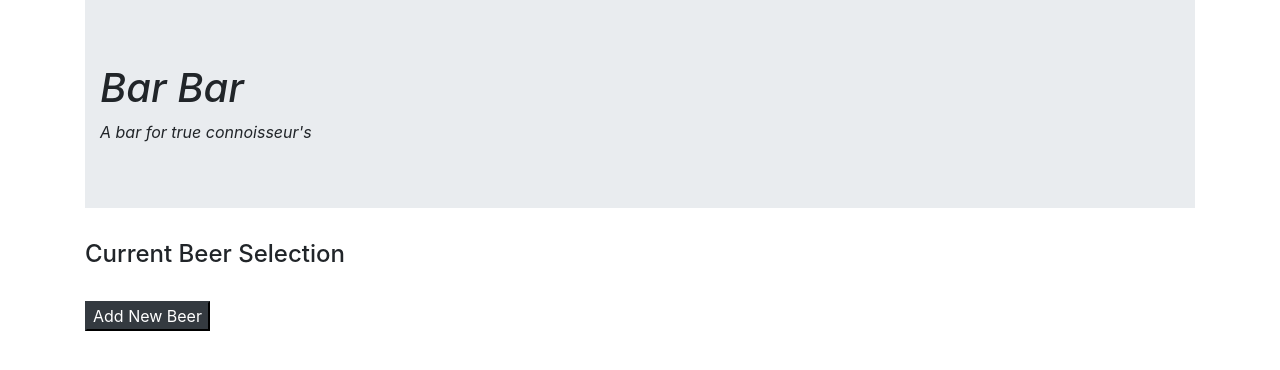
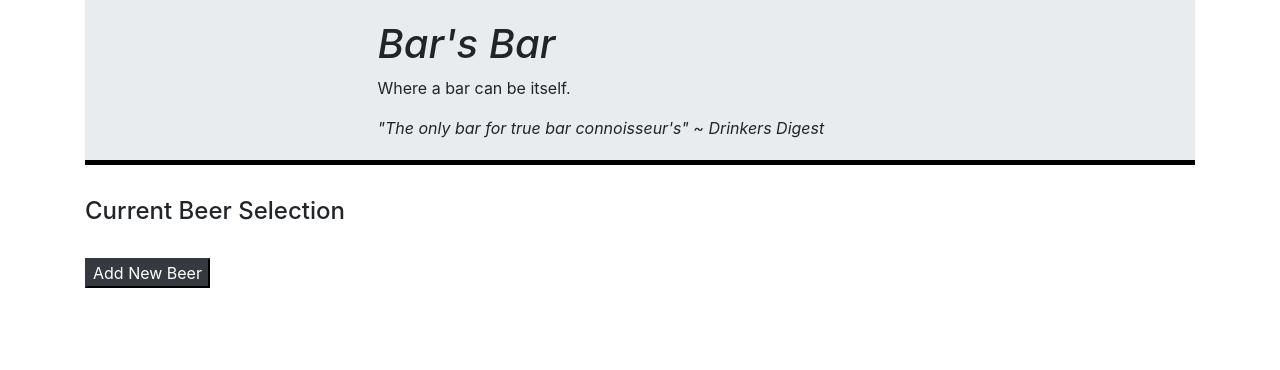
Before and after one commit to SJerrod/tap-room-redux, a React (Create React App) app: page / in a window 1280 px wide. Shown: the top 370 px of the page. Built offline with nearby package versions, Linux system fonts and the light colour scheme.

Commit message:
continue to style

```diff
--- a/src/components/App.js
+++ b/src/components/App.js
@@ -6,9 +6,10 @@ function App() {
     <>
       <div className='container container-fluid'>
         <div className='jumbotron jumbotron-fluid'>
-          <div className='container container-fluid'>
-            <h1><em>Bar Bar</em></h1>
-            <footer><em>A bar for true connoisseur's</em></footer>
+          <div className='container'>
+            <h1><em>Bar's Bar</em></h1>
+            <blockquote>Where a bar can be itself.</blockquote>
+            <footer><em>"The only bar for true bar connoisseur's" ~ Drinkers Digest</em></footer>
           </div>
         </div>
         <h4>Current Beer Selection</h4>
--- a/src/components/Keg.js
+++ b/src/components/Keg.js
@@ -6,7 +6,7 @@ function Keg(props) {
     <>
       <div className='card' onClick= {() => props.whenKegClicked(props.id)}>
         <div className='card-header bg-info text-white'><strong>{props.name}</strong></div>
-        <div className='card-body bg-warning'>${props.price}.00 per pint <br/> {props.pints} Serving/s remaining</div>
+        <div className='card-body bg-warning'>${props.price} per pint <br/> {props.pints} Serving/s remaining</div>
       </div>
     </>
   );
--- a/src/components/KegDetail.js
+++ b/src/components/KegDetail.js
@@ -25,7 +25,7 @@ function KegDetail(props) {
             <div className='card-body bg-warning'>{stockMessage}</div>
           </div>
           <div className='col-md-6'>
-            <hr/>
+            <br/>
             <button className='btn-dark' hidden={keg.pints === 0} onClick={() => onClickingBuy(keg.id)}>Buy</button>
             <hr/>
             <button className='btn-dark' onClick={() => onClickingRestock(keg.id, numberInput.current.value)}>Restock</button>
@@ -34,7 +34,7 @@ function KegDetail(props) {
             <button className='btn-dark' onClick={() => onClickingDelete(keg.id)}>Delete Keg</button>
           </div>
         </div>
-        <div className='card-footer bg-info text-white'>${keg.price}.00 per serving</div>
+        <div className='card-footer bg-info text-white'>${keg.price} per serving</div>
       </div>
     </>
   );
--- a/src/components/ReusableForm.js
+++ b/src/components/ReusableForm.js
@@ -12,9 +12,9 @@ function ReusableForm(props) {
           <br/>
           <textarea name='description' placeholder='Beer Description'/>
           <br/>
-          <input type='number' min='0' name='price' placeholder='Price per pint' required/>
+          <input type='number' step='.01' min='0' name='price' placeholder='Price per pint' required/>
           <br/>
-          <input type='number' min='0' name='alcoholContent' placeholder='Alcohol Content by %' required/>
+          <input type='number' step='.01' min='0' name='alcoholContent' placeholder='Alcohol Content by %' required/>
           <br/>
           <input type='number' min='0' name='pints' placeholder='Pints per Keg' required/>
           <br/>
--- a/src/index.css
+++ b/src/index.css
@@ -11,3 +11,12 @@ code {
   font-family: source-code-pro, Menlo, Monaco, Consolas, 'Courier New',
     monospace;
 }
+
+.jumbotron {
+  padding-left: 25%;
+  padding-right: 25%;
+  border-bottom: 5px solid #000;
+  padding-top: 20px;
+  padding-bottom: 20px;
+  width: 100%;
+}
```
